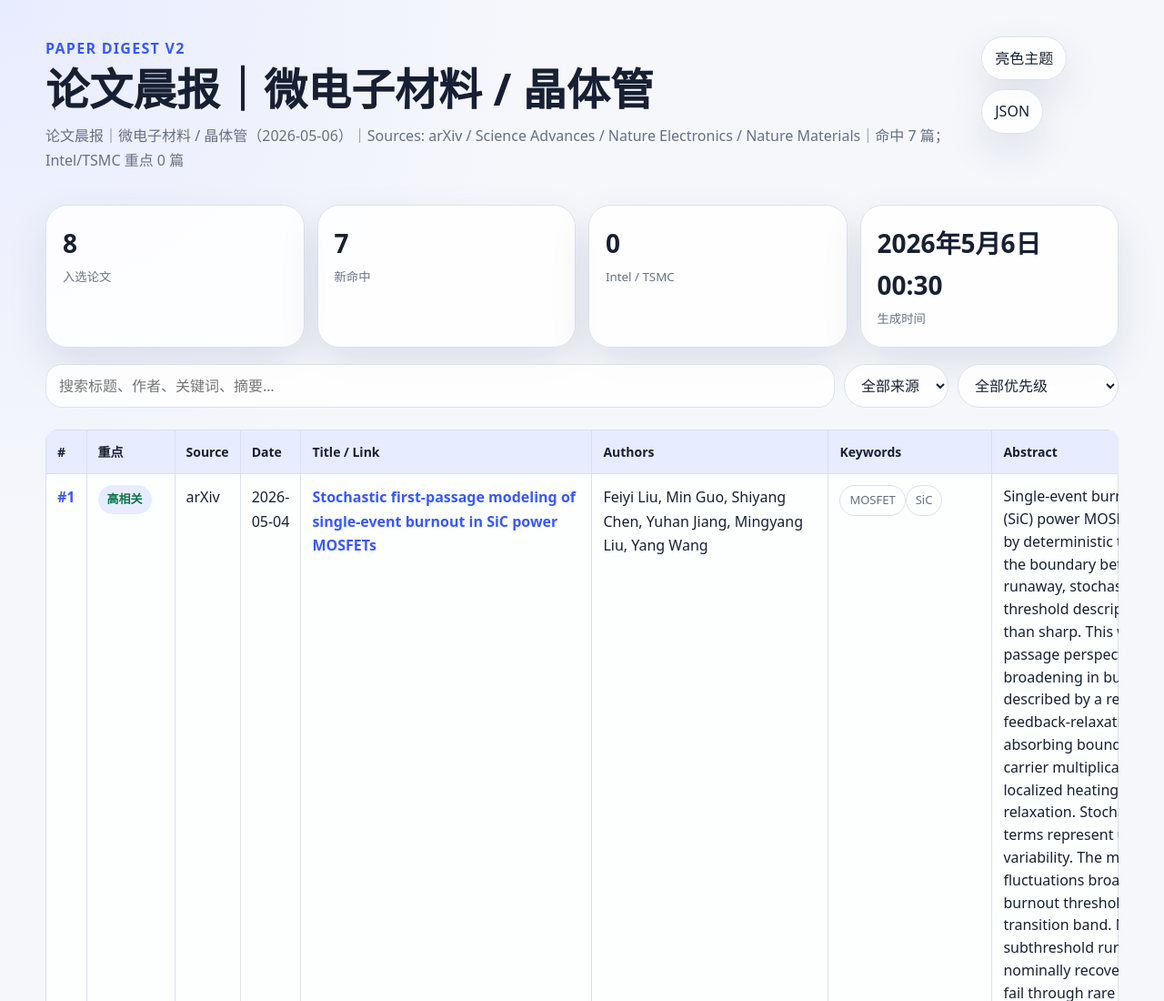
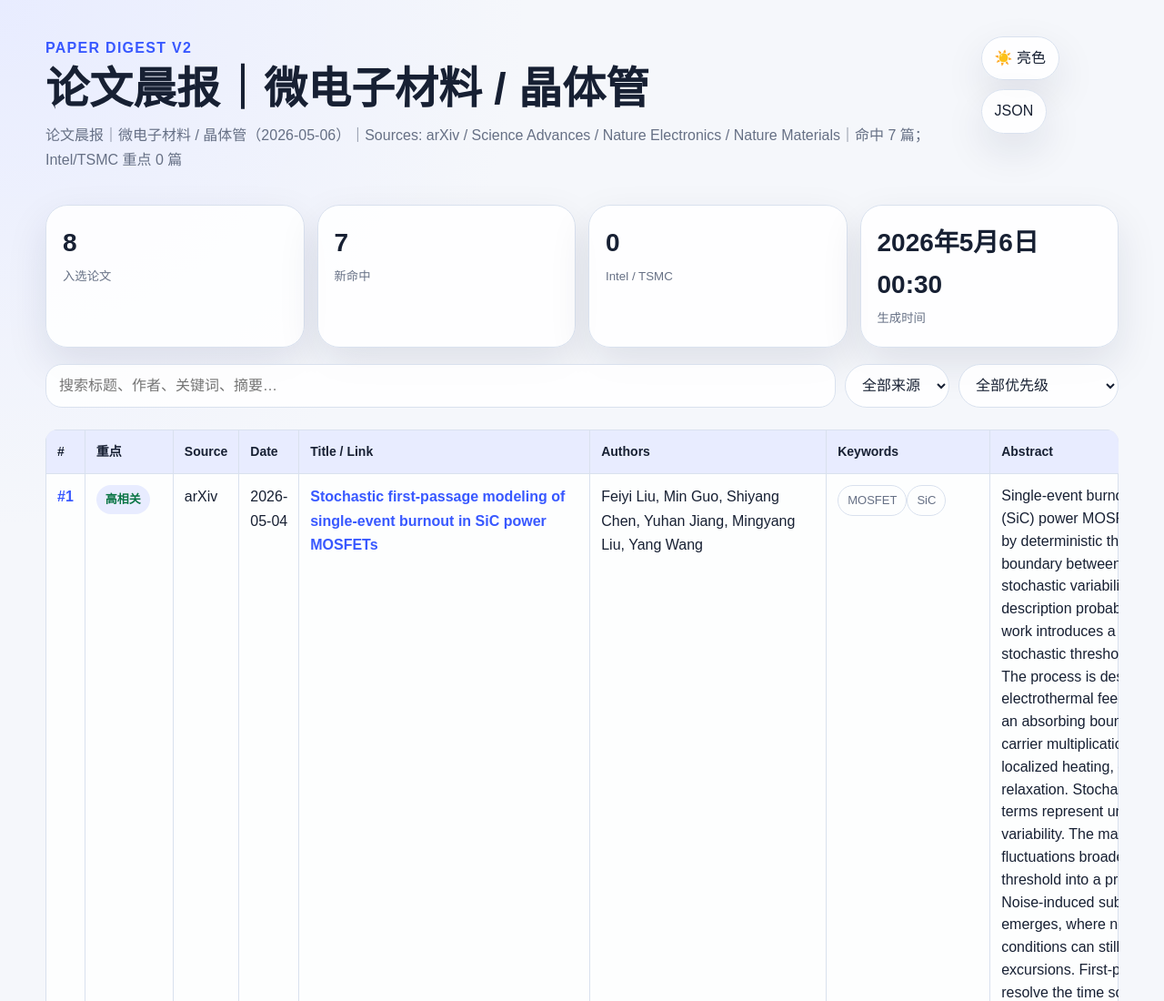
Before and after one commit to Xiaomiao-Fsd/xiaomiao-paper-digest-v2, a plain HTML site: page index.html in a window 1280 px wide. Shown: the top 1100 px of the page at 91% size. Drawn offline with Linux system fonts and the light colour scheme.

Commit message:
Refine theme label and fonts

```diff
--- a/assets/app.css
+++ b/assets/app.css
@@ -12,6 +12,8 @@
   --shadow: 0 18px 45px rgba(22, 34, 66, .10);
   --theme-duration: 620ms;
   --theme-ease: cubic-bezier(.22, 1, .36, 1);
+  --font-regular: "Microsoft YaHei", "微软雅黑", Arial, sans-serif;
+  --font-bold: SimHei, "黑体", "Microsoft YaHei", "微软雅黑", Arial, sans-serif;
 }
 :root.dark {
   color-scheme: dark;
@@ -71,7 +73,7 @@ html.theme-ready .authors {
 }
 body {
   margin: 0;
-  font-family: ui-sans-serif, system-ui, -apple-system, BlinkMacSystemFont, "Segoe UI", "PingFang SC", "Microsoft YaHei", sans-serif;
+  font-family: var(--font-regular);
   background: radial-gradient(circle at top left, var(--brand-soft), transparent 36rem), var(--bg);
   color: var(--text);
   line-height: 1.65;
@@ -80,11 +82,12 @@ body {
 .topbar { display: flex; justify-content: space-between; gap: 24px; align-items: flex-start; padding: 40px 0 24px; }
 .eyebrow { margin: 0 0 6px; color: var(--brand); font-weight: 700; letter-spacing: .08em; text-transform: uppercase; }
 h1 { margin: 0; font-size: clamp(28px, 5vw, 48px); line-height: 1.08; }
+.eyebrow, h1, h2, h3, strong, b, .stat span, .badge, .index-cell, .paper-table-wrap a { font-family: var(--font-bold); }
 .subtitle { color: var(--muted); margin: 12px 0 0; }
 .toolbar, .filters { display: flex; gap: 10px; flex-wrap: wrap; }
 button, .button, input, select {
   border: 1px solid var(--line); background: var(--panel); color: var(--text);
-  border-radius: 999px; padding: 10px 14px; font: inherit; text-decoration: none;
+  border-radius: 999px; padding: 10px 14px; font: inherit; font-family: var(--font-regular); text-decoration: none;
 }
 button, .button { cursor: pointer; box-shadow: var(--shadow); }
 .summary-grid { display: grid; grid-template-columns: repeat(4, 1fr); gap: 14px; margin: 12px 0 18px; }
--- a/assets/app.js
+++ b/assets/app.js
@@ -147,9 +147,9 @@ function currentTheme() {
 function applyTheme(theme = currentTheme()) {
   document.documentElement.classList.toggle('dark', theme === 'dark');
   document.documentElement.classList.toggle('light', theme === 'light');
-  const label = theme === 'dark' ? '暗色主题' : '亮色主题';
+  const label = theme === 'dark' ? '🌙 暗色' : '☀️ 亮色';
   $('themeToggle').textContent = label;
-  $('themeToggle').setAttribute('aria-label', `当前为${label}，点击切换主题`);
+  $('themeToggle').setAttribute('aria-label', `当前为${theme === 'dark' ? '暗色' : '亮色'}，点击切换主题`);
   $('themeToggle').setAttribute('aria-pressed', theme === 'dark' ? 'true' : 'false');
 }
 async function init() {
```
